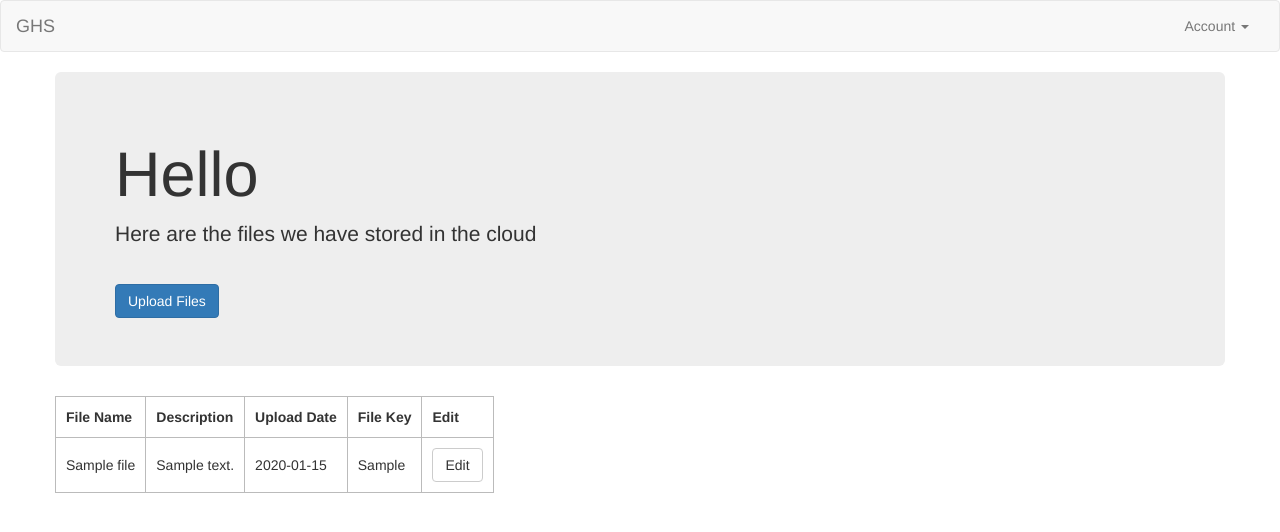
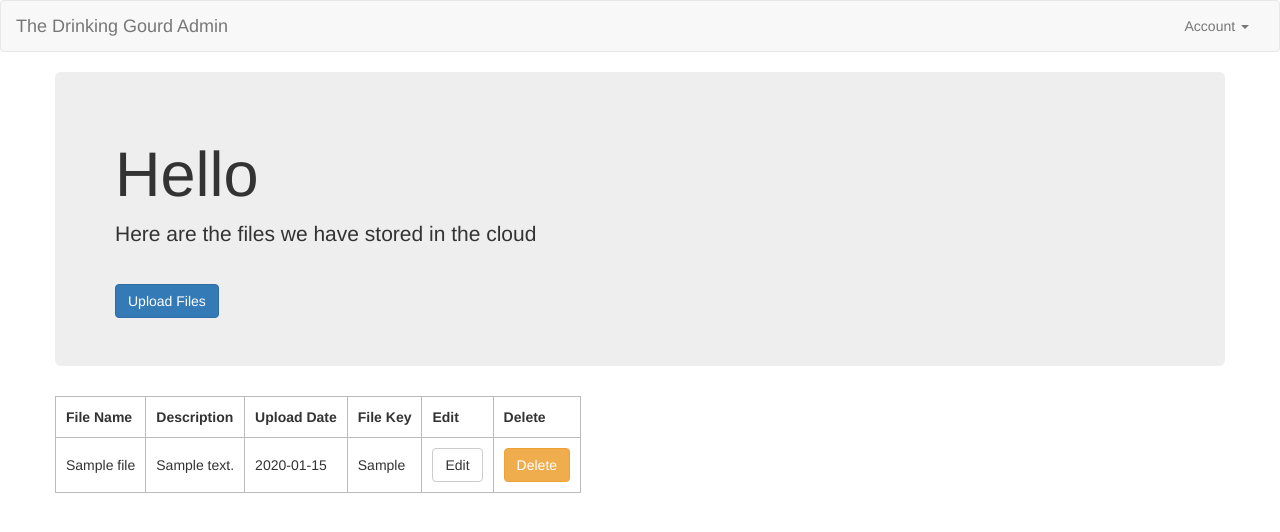
Before and after one commit to shonin/django-multi-files, a Django app: page /drinkinggourd/ in a window 1280 px wide. Shown: the top 532 px of the page. Run offline with Django 3.2, Linux system fonts and the light colour scheme; a user stored in the database is signed in; tables that the repository leaves empty hold one stand-in row (values such as "Sample post"); some libraries are stand-ins or nearby versions.

Commit message:
Add delete option

```diff
--- a/drinking_gourd/urls.py
+++ b/drinking_gourd/urls.py
@@ -4,5 +4,6 @@ from drinking_gourd import views
 urlpatterns = [
     url(r'^$', views.home, name='home'),
     url(r'^edit/(?P<pk>[0-9]+)/', views.EditFileView.as_view(), name='edit_file'),
+    url(r'^delete/(?P<pk>[0-9]+)/', views.DeleteFileView.as_view(), name='delete_file'),
     url(r'^upload', views.UploadView.as_view(), name='upload'),
 ]
--- a/drinking_gourd/views.py
+++ b/drinking_gourd/views.py
@@ -1,13 +1,12 @@
 from django.shortcuts import render
 from django.contrib.auth.decorators import login_required
-from django.views.generic.edit import FormView, UpdateView
+from django.views.generic.edit import FormView, UpdateView, DeleteView
 from django.contrib.auth.mixins import LoginRequiredMixin
-
-import boto3
+from django.http import HttpResponseRedirect
 
 from drinking_gourd.models import File
-from drinking_gourd.forms import UploadForm, EditFileForm
-from drinking_gourd.helpers.s3_helper import upload_file
+from drinking_gourd.forms import UploadForm
+from drinking_gourd.helpers.s3_helper import upload_file, delete_file
 
 
 @login_required(login_url="login/")
@@ -16,12 +15,16 @@ def home(request):
     return render(request,"home.html", {'files':files})
 
 class EditFileView(LoginRequiredMixin, UpdateView):
+    login_url = '/login/'
+
     model = File
     fields = ['name', 'description']
     template_name = 'edit_file.html'
     success_url = '/drinkinggourd/'
 
 class UploadView(LoginRequiredMixin, FormView):
+    login_url = '/login/'
+
     template_name = 'uploads/form.html'
     form_class = UploadForm
     success_url = '/drinkinggourd/'
@@ -33,3 +36,17 @@ class UploadView(LoginRequiredMixin, FormView):
             upload_file(file, file_object.key)
 
         return super(UploadView, self).form_valid(form)
+
+class DeleteFileView(LoginRequiredMixin, DeleteView):
+    login_url = '/login/'
+
+    model = File
+    template_name = 'delete_file.html'
+    success_url = '/drinkinggourd/'
+
+    def delete(self, request, *args, **kwargs):
+        self.object = self.get_object()
+        success_url = self.get_success_url()
+        self.object.delete()
+        delete_file(self.object.key)
+        return HttpResponseRedirect(success_url)
--- a/templates/base.html
+++ b/templates/base.html
@@ -5,7 +5,7 @@
     <head>
         <meta charset="utf-8">
             <meta name="viewport" content="width=device-width, initial-scale=1.0">
-                <title>GHS</title>
+                <title>Drinking Gourd Editor</title>
                 <!-- Core CSS - Include with every page -->
                 <link href="{% static 'css/bootstrap.min.css' %}" rel="stylesheet">
                 <link href="{% static 'css/custom.css' %}" rel="stylesheet">
@@ -21,7 +21,7 @@
                                     <span class="icon-bar"></span>
                                     <span class="icon-bar"></span>
                                 </button>
-                                <a class="navbar-brand" href="#">GHS</a>
+                                <a class="navbar-brand" href="#">The Drinking Gourd Admin</a>
                             </div>
                             <div class="collapse navbar-collapse" id="bs-example-navbar-collapse-1">
                                 <ul class="nav navbar-nav navbar-right">
--- /dev/null
+++ b/templates/delete_file.html
@@ -0,0 +1,4 @@
+<form action="" method="post">{% csrf_token %}
+    <p>Are you sure you want to delete "{{ object }}"?</p>
+    <input type="submit" value="Confirm" />
+</form>
--- a/templates/partials/file_table.html
+++ b/templates/partials/file_table.html
@@ -5,6 +5,7 @@
         <th>Upload Date</th>
         <th>File Key</th>
         <th>Edit</th>
+        <th>Delete</th>
     </tr>
     {% for file in files %}
         <tr>
@@ -16,6 +17,10 @@
                     <button class="btn-default btn">Edit</button>
                 </a>
             </td>
+            <td><a href="{% url 'drinking_gourd:delete_file' file.id %}">
+                    <button class="btn-warning btn">Delete</button>
+                </a>
+            </td>
         </tr>
     {% endfor %}
 </table>
```
